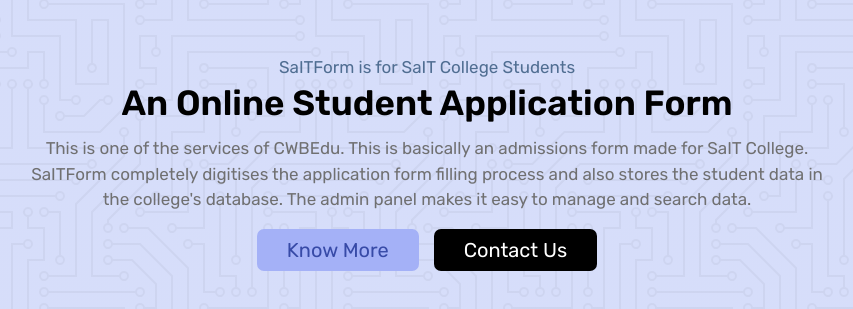
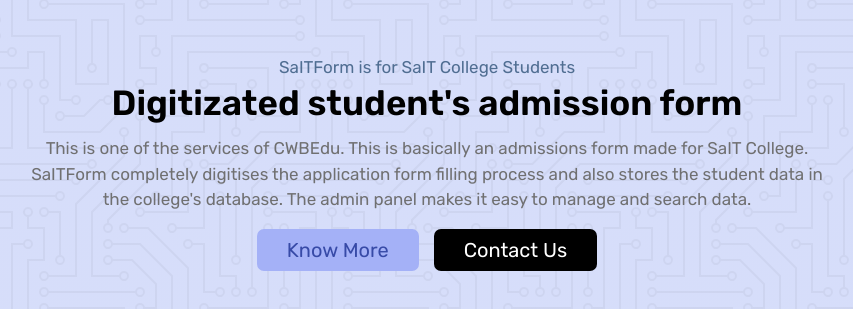
Before and after one commit to canwebe/SaITForm-Landingpage, a React (Vite) app: page / in a window 1280 px wide. Shown: the part 237-546 px from the top of the page, without its empty margins (213-1066 px from the left). Built offline with nearby package versions, Linux system fonts and the light colour scheme.

Commit message:
🐛 FIX: Fixing content

```diff
--- a/src/components/HeroSection/index.jsx
+++ b/src/components/HeroSection/index.jsx
@@ -2,7 +2,7 @@ export default function HeroSection({ targetRef }) {
   return (
     <div className="wrapper hero">
       <h4 className="hero-subheader">SaITForm is for SaIT College Students</h4>
-      <h1 className="hero-header">An Online Student Application Form</h1>
+      <h1 className="hero-header">Digitizated student's admission form</h1>
       <p className="hero-para">
         This is one of the services of CWBEdu. This is basically an admissions
         form made for SaIT College. SaITForm completely digitises the
```
